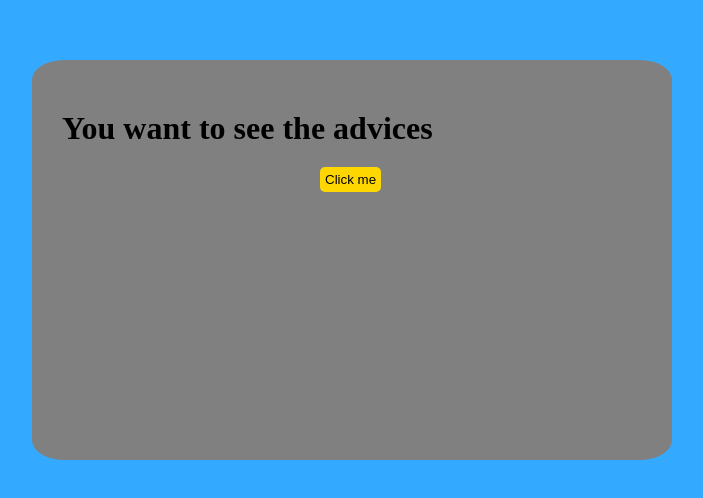
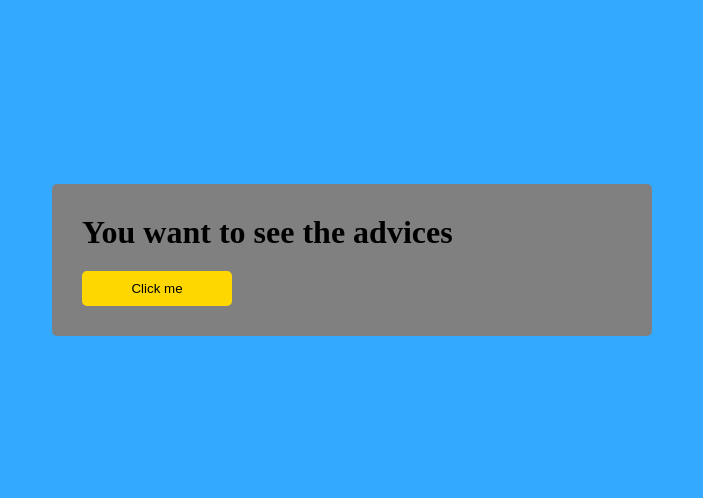
Before and after one commit to DPR-4/Random_advice, a plain HTML site: page index.html in a window 1280 px wide. Shown: the part 140-638 px from the top of the page, without its empty margins (288-991 px from the left). Drawn offline with Linux system fonts and the light colour scheme.

Commit message:
new changes

```diff
--- a/style.css
+++ b/style.css
@@ -16,6 +16,7 @@
 html,body{
     height: 100%;
     width: 100%;
+    margin: 0;
 
 }
 
@@ -27,19 +28,26 @@ body{
 }
 
 .main{
-    width: 50%;
+    /* width: 50%;
     height: 50%;
     background-color: gray;
     padding-left:30px;
     padding-top: 50px;
     overflow: hidden;
     border-radius: 5%;
+    position: relative; */
+/* margin-top: 180px; */
+width: 90%; /* Adjusted width for responsiveness */
+    max-width: 600px; /* Added maximum width to ensure it doesn't get too wide on large screens */
+    background-color: gray;
+    padding: 30px; /* Combined padding into a shorthand property */
+    border-radius: 5px;
     position: relative;
-/* margin-top: 180px; */
+    box-sizing: border-box;
 
 }
 .main .btn{
-    margin-top: 20px;
+    /* margin-top: 20px;
     position: absolute;
     left: 45%;
     background-color: #FFD700;
@@ -47,7 +55,23 @@ body{
     border: none;
     border-radius: 5px;
     transition: all 0s ease;
+    cursor: pointer; */
+
+    margin-top: 20px;
+    width: 100%; /* Make button width 100% of its container */
+    max-width: 150px; /* Added maximum width to prevent button from stretching too much */
+    background-color: #FFD700;
+    padding: 10px;
+    border: none;
+    border-radius: 5px;
+    transition: all 0.3s ease; /* Added transition for smoother animation */
     cursor: pointer;
+}
+
+@media (max-width: 768px) {
+    .main {
+        width: 95%; /* Adjusted width for smaller screens */
+    }
 }
 
 .btn:hover {
```
